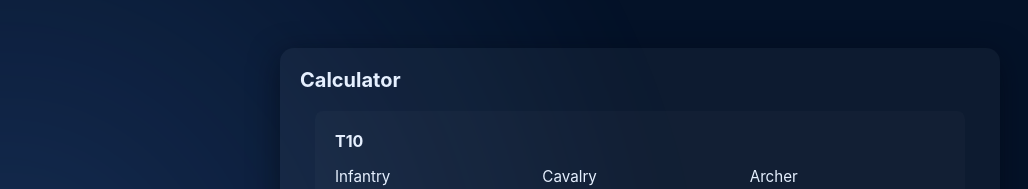
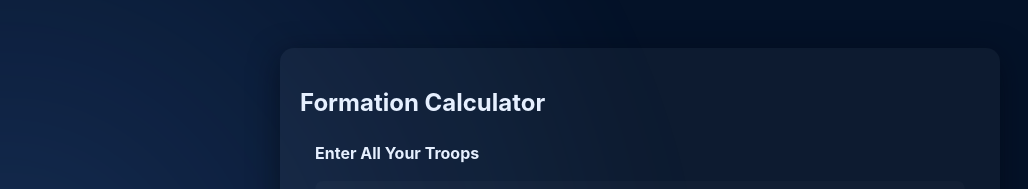
Before and after one commit to Malorbian/KsBtFormationCalculator, a website: page index.html in a window 1280 px wide. Shown: the top 189 px of the page, without its empty margins (0-1028 px from the left). Drawn offline with Linux system fonts and the light colour scheme.

Commit message:
header changes

```diff
--- a/index.html
+++ b/index.html
@@ -9,10 +9,12 @@
 	<body>
 		<main class="app">
 			<form id="calculator-form" class="form-container" aria-labelledby="form-title">
-				<h1 id="form-title">Calculator</h1>
+				<h2 id="form-title">Formation Calculator</h2>
 
 				<!-- Tier inputs: each contains Infantry, Cavalry, Archer inputs -->
 				<fieldset class="groups">
+					<div class="tier-header">Enter All Your Troops</div>
+
 					<div class="tier" id="tier-t10">
 						<div class="tier-header">T10</div>
 						<div class="tier-row">
```
